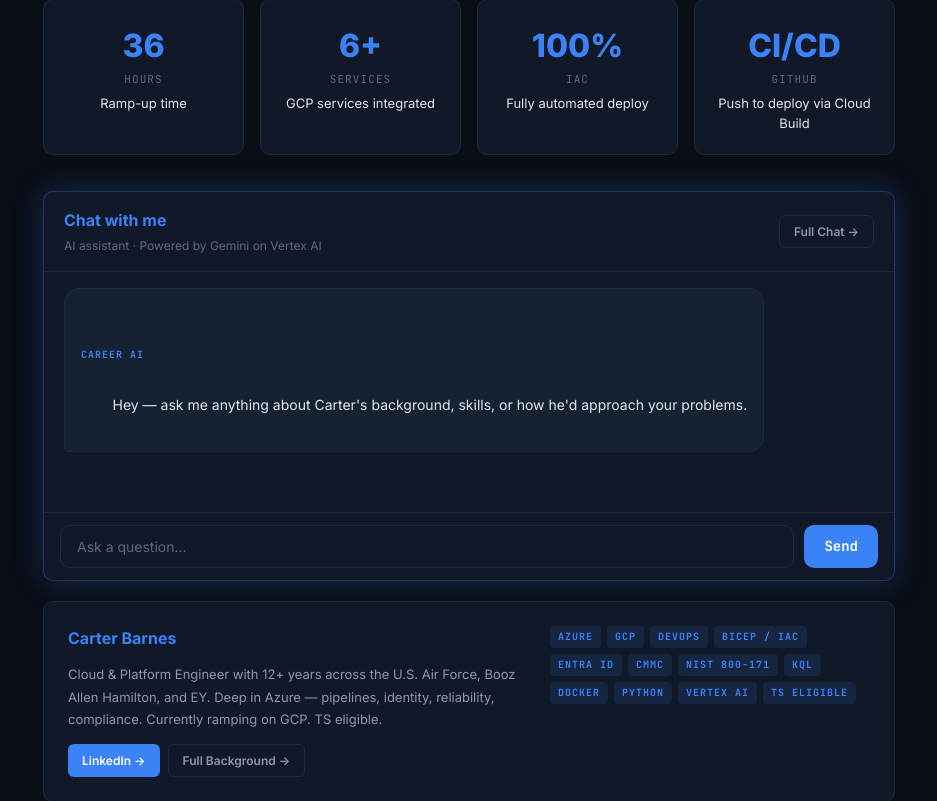
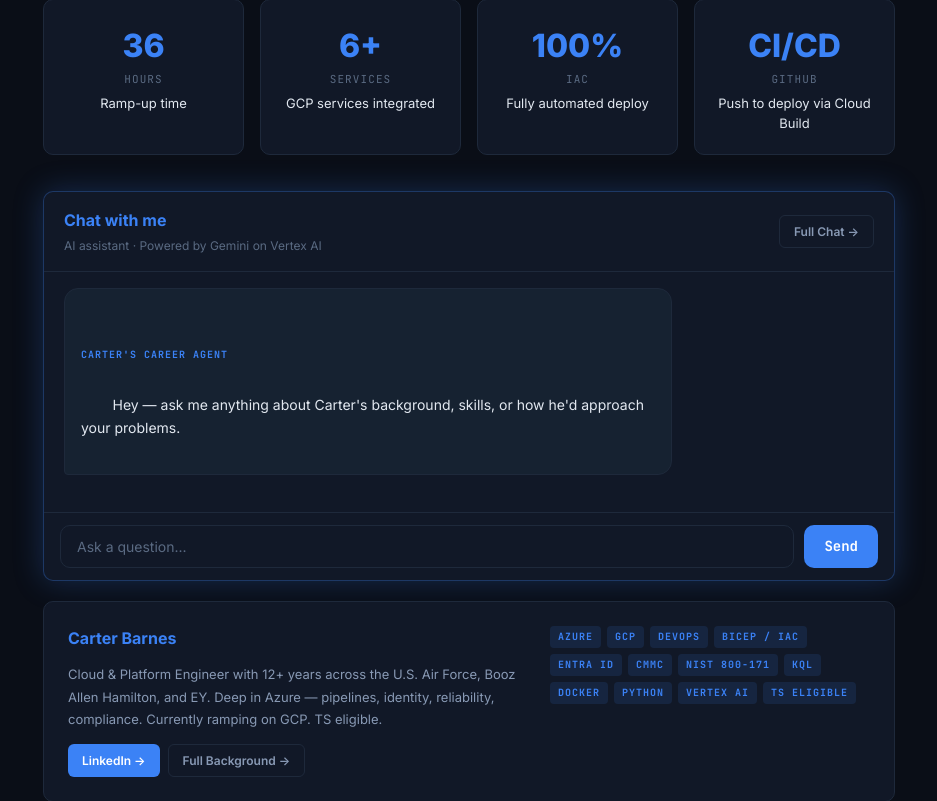
Before and after one commit to promkingski/HireBot, a FastAPI app: page / in a window 1280 px wide. Shown: the part 472-1273 px from the top of the page, without its empty margins (171-1108 px from the left). Run offline with FastAPI, Linux system fonts and the light colour scheme.

Commit message:
Change bot name and message width in index.html
Updated the bot's name and adjusted message width.

```diff
--- a/app/templates/index.html
+++ b/app/templates/index.html
@@ -42,8 +42,8 @@
       <a href="/chat" class="btn btn-outline btn-sm">Full Chat →</a>
     </div>
     <div id="homeChatMessages" style="height: 240px; overflow-y: auto; padding: 16px 20px; display: flex; flex-direction: column; gap: 10px;">
-      <div class="chat-msg chat-msg-bot" style="max-width: 88%;">
-        <div class="chat-msg-label">Career AI</div>
+      <div class="chat-msg chat-msg-bot" style="max-width: 75%;">
+        <div class="chat-msg-label">Carter's Career Agent</div>
         Hey — ask me anything about Carter's background, skills, or how he'd approach your problems.
       </div>
     </div>
```
